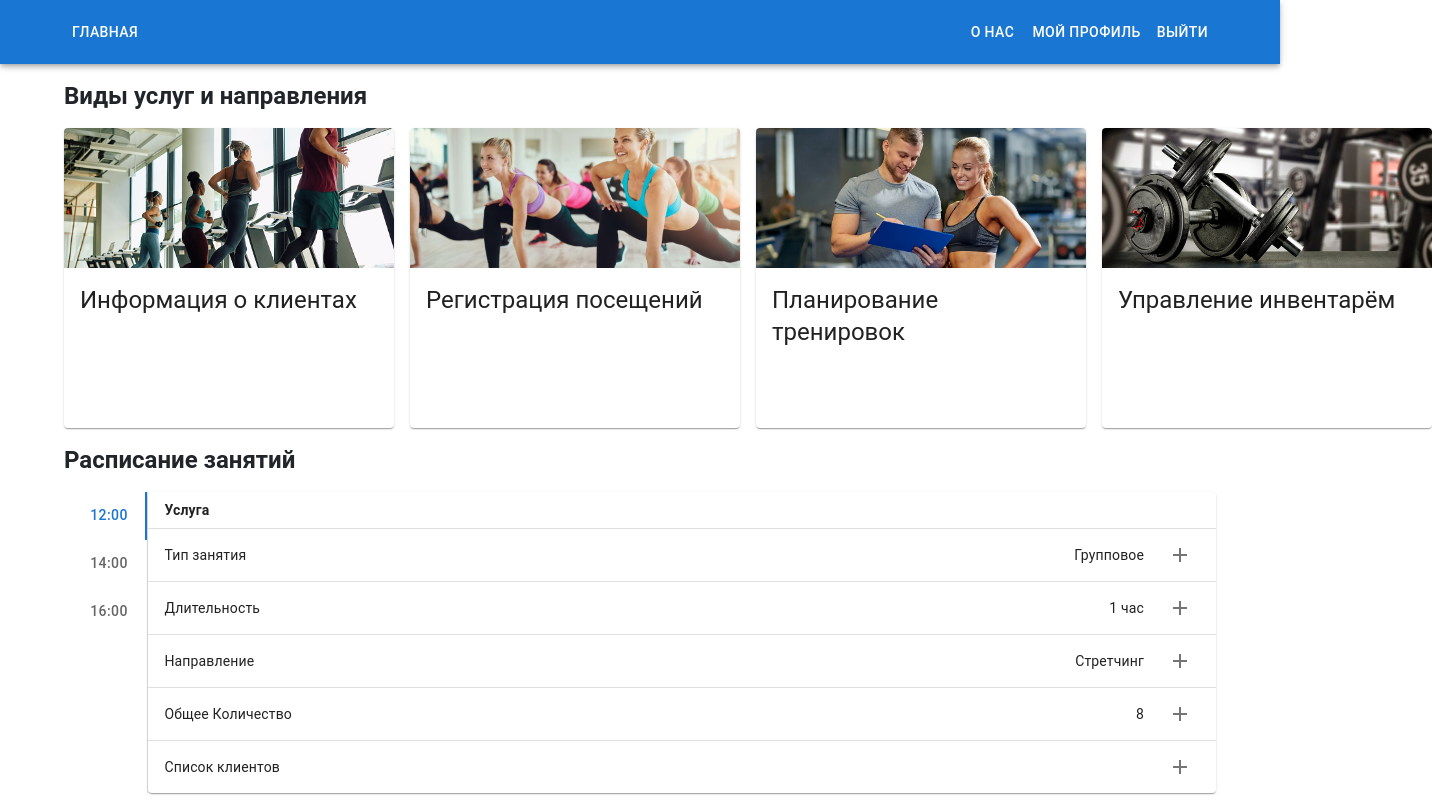
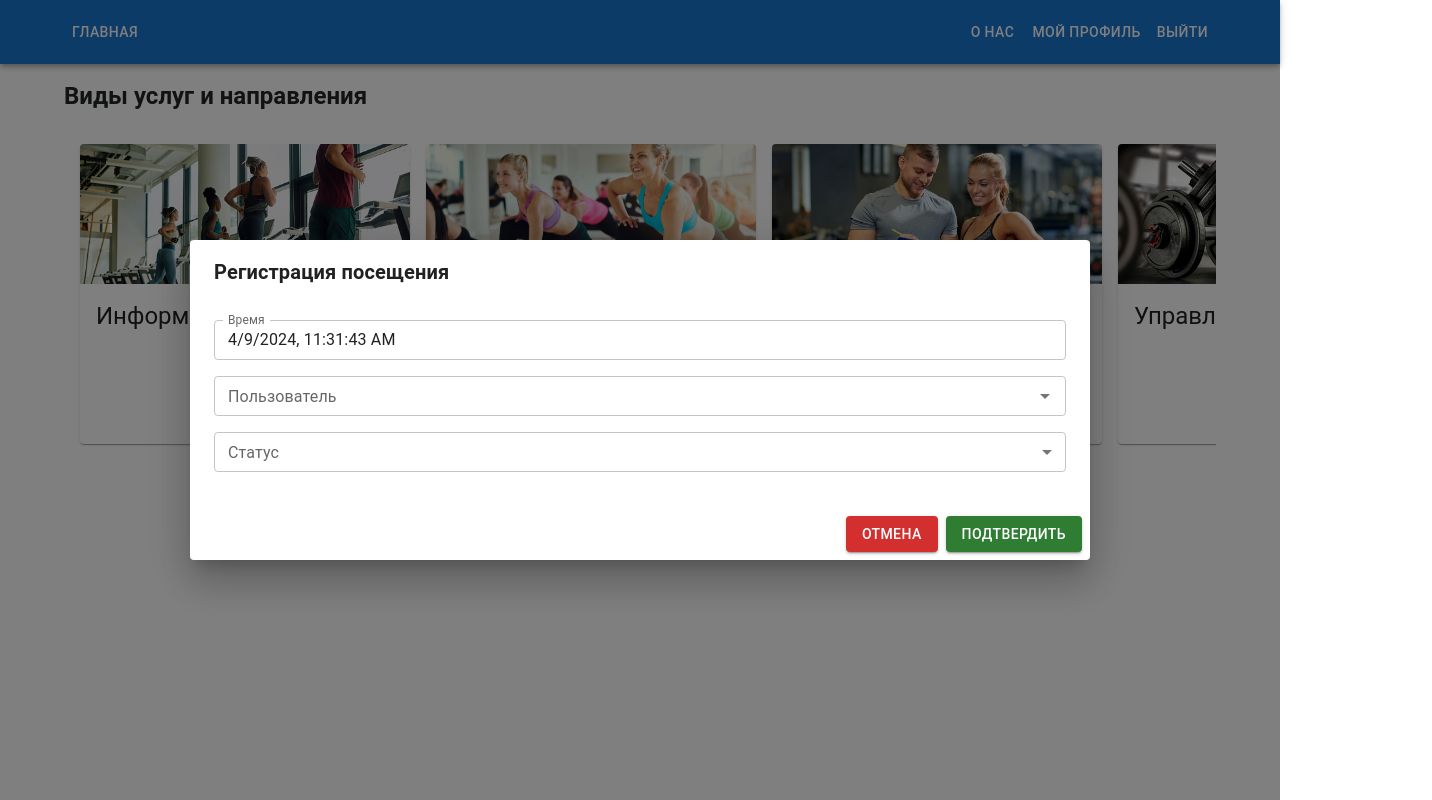
Before and after one commit to iwanttos1eep/client, a React (Create React App) app: page /trainer in a window 1280 px wide. Both pictures are taken after a click on the button "Регистрация посещений". Shown: the whole page, 1432 px wide, since content can reach past the window. Built offline with nearby package versions, Linux system fonts and the light colour scheme.

Commit message:
feat[TrainerPage]: added VisitRegistrationDialog

```diff
--- a/src/pages/TrainerPage/index.tsx
+++ b/src/pages/TrainerPage/index.tsx
@@ -1,17 +1,16 @@
 import React, { useState } from 'react';
 import Header from '../../components/feature/Header';
-import { Box, Container, Stack, Tab, Tabs, Typography } from '@mui/material';
+import { Container, Stack, Typography } from '@mui/material';
 import groupTrainingImage from '../../images/group_training_sessions.jpg';
 import personalTrainingImage from '../../images/personal_training_sessions.jpg';
-import gymInventory from '../../images/gym_inventory.jpg'
-import infoAboutVisitors from '../../images/info_about_visitors.jpg'
-import TabPanel from '../../components/core/TabPanel';
+import gymInventory from '../../images/gym_inventory.jpg';
+import infoAboutVisitors from '../../images/info_about_visitors.jpg';
 import ServiceCard from './сomponents/ServiceCard';
-import SubscriptionTab from './сomponents/SubscriptionTab';
-
+import VisitRegistrationDialog from './сomponents/VisitRegistrationDialog';
 
 const TrainerPage = () => {
   const [tabIndex, setTabIndex] = useState<number>(0);
+  const [isVisitRegistration, setVisitRegistration] = useState<boolean>(false);
 
   return (
     <Stack>
@@ -41,7 +40,13 @@ const TrainerPage = () => {
             <Typography variant="h5" fontWeight="bold">
               Виды услуг и направления
             </Typography>
-            <Stack direction="row" gap="1rem" justifyContent="space-between">
+            <Stack
+              direction="row"
+              gap="1rem"
+              justifyContent="space-between"
+              overflow="scroll"
+              padding="1rem"
+            >
               <ServiceCard
                 image={infoAboutVisitors}
                 onCardClick={() => {}}
@@ -50,7 +55,7 @@ const TrainerPage = () => {
               />
               <ServiceCard
                 image={groupTrainingImage}
-                onCardClick={() => {}}
+                onCardClick={() => setVisitRegistration(true)}
                 title="Регистрация посещений"
                 subTitle=""
               />
@@ -67,8 +72,16 @@ const TrainerPage = () => {
                 subTitle=""
               />
             </Stack>
-
-            <Typography variant="h5" fontWeight="bold">
+            {/* {cardIndex === 1 ? (
+              <UsersInformation />
+            ) : cardIndex === 2 ? (
+              <InventoryManagement />
+            ) : cardIndex === 4 ? (
+              <WeeklySchedule />
+            ) : (
+              <></>
+            )} */}
+            {/* <Typography variant="h5" fontWeight="bold">
               Расписание занятий
             </Typography>
 
@@ -100,10 +113,14 @@ const TrainerPage = () => {
               <TabPanel value={tabIndex} index={2}>
                 <SubscriptionTab />
               </TabPanel>
-            </Box>
+            </Box> */}
           </Stack>
         </Container>
       </Stack>
+      <VisitRegistrationDialog
+        open={isVisitRegistration}
+        onCLose={() => setVisitRegistration(false)}
+      />
     </Stack>
   );
 };
--- a/src/pages/TrainerPage/сomponents/SubscriptionTab/index.tsx
+++ b/src/pages/TrainerPage/сomponents/SubscriptionTab/index.tsx
@@ -38,7 +38,7 @@ const SubscriptionTab = () => {
 
   return (
     <TableContainer component={Paper}>
-      <Table sx={{ minWidth: 650 }} size="small" aria-label="a dense table">
+      <Table sx={{ minWidth: 650 }} aria-label="a dense table">
         <TableHead>
           <TableRow>
             <TableCell sx={{ fontWeight: 'bold' }}>Услуга</TableCell>
@@ -62,11 +62,6 @@ const SubscriptionTab = () => {
                   justifyContent="flex-end"
                 >
                   <Stack>{row.description}</Stack>
-                  <Stack>
-                    <IconButton>
-                      <Add />
-                    </IconButton>
-                  </Stack>
                 </Stack>
               </TableCell>
             </TableRow>
--- /dev/null
+++ b/src/pages/TrainerPage/сomponents/VisitRegistrationDialog/index.tsx
@@ -0,0 +1,92 @@
+import React, { useState } from 'react';
+import MainDialog from '../../../../components/feature/MainDialog';
+import {
+  Autocomplete,
+  FormControl,
+  InputLabel,
+  MenuItem,
+  Select,
+  Stack,
+  TextField,
+} from '@mui/material';
+import successImage from '../../../../images/success.svg';
+
+interface IVisitRegistrationDialogProps {
+  open: boolean;
+  onCLose: () => void;
+}
+
+const VisitRegistrationDialog = (props: IVisitRegistrationDialogProps) => {
+  const { onCLose, open } = props;
+  const [isSubmittedSubscription, setSubmittedSubscription] =
+    useState<boolean>(false);
+  const [userStatus, setUserStatus] = useState<string>('');
+
+  const users = [
+    'Никита Русаков',
+    'Хуснуриялов Булат',
+    'Кашапов Руслан',
+    'Галлямов Вадим',
+  ];
+
+  return (
+    <MainDialog
+      open={open}
+      dialogTitle={
+        isSubmittedSubscription ? 'Подтверждено' : 'Регистрация посещения'
+      }
+      onClose={() => {
+        setSubmittedSubscription(false);
+        onCLose();
+      }}
+      onAccept={() => setSubmittedSubscription(true)}
+      maxWidth="md"
+    >
+      {isSubmittedSubscription ? (
+        <Stack
+          width="100%"
+          height="100%"
+          alignItems="center"
+          justifyContent="center"
+        >
+          <img src={successImage} height="400px" alt="successImage" />
+        </Stack>
+      ) : (
+        <Stack gap="1rem" margin="1rem 0">
+          <TextField
+            size="small"
+            label="Время"
+            value={new Date().toLocaleString()}
+          />
+          <Autocomplete
+            size="small"
+            fullWidth
+            id="combo-box-demo"
+            options={users}
+            renderInput={(params) => (
+              <TextField {...params} fullWidth label="Пользователь" />
+            )}
+          />
+          <FormControl sx={{ minWidth: 120 }}>
+            <InputLabel id="demo-simple-select-helper-label" size="small">
+              Статус
+            </InputLabel>
+            <Select
+              labelId="demo-simple-select-helper-label"
+              id="demo-simple-select-helper"
+              value={userStatus}
+              label="Статус"
+              onChange={(event) => setUserStatus(event.target.value)}
+              size="small"
+            >
+              <MenuItem value="come">Пришёл</MenuItem>
+              <MenuItem value="gone">Ушёл</MenuItem>
+            </Select>
+          </FormControl>
+        </Stack>
+      )}
+    </MainDialog>
+  );
+};
+
+export default VisitRegistrationDialog;
```
Also changed, not shown: src/pages/AdminPage/index.tsx (+4 -16 lines), src/pages/TrainerPage/сomponents/InventoryManagement/index.tsx (added, +138 -0 lines).
